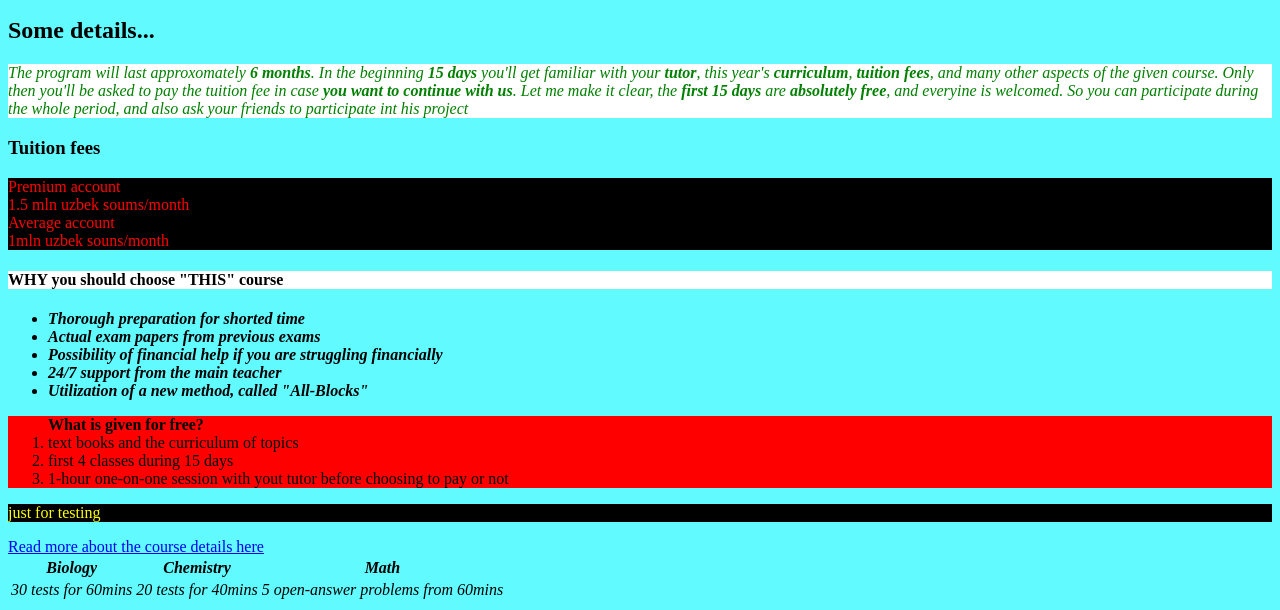
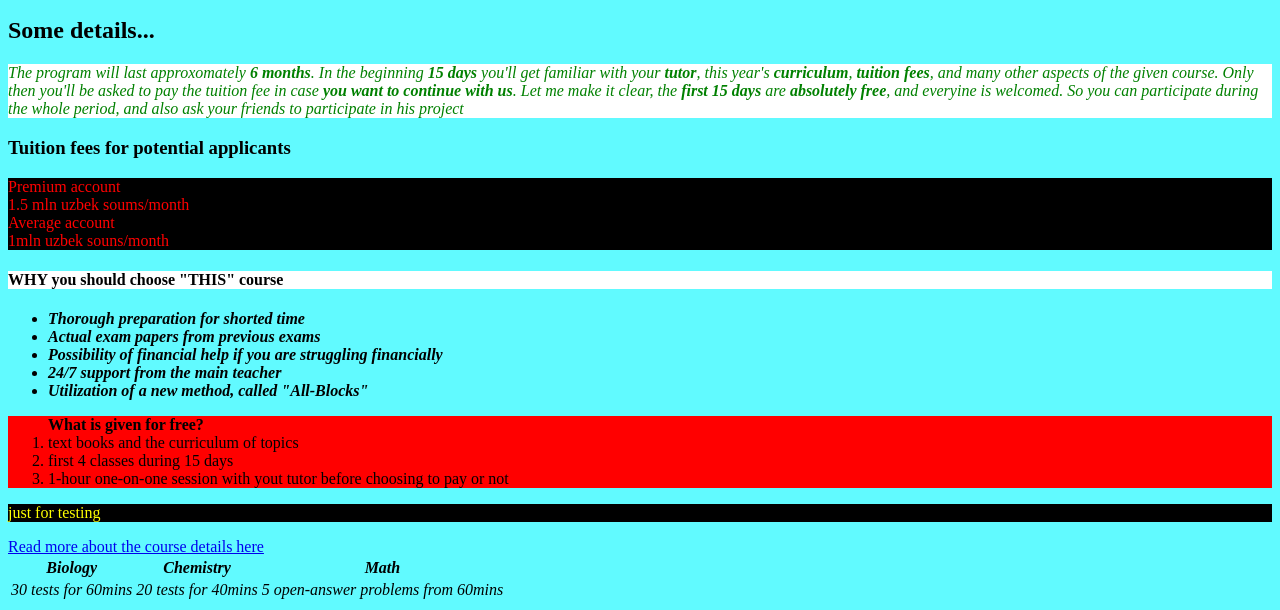
Before and after one commit to akfa-entrance/akfa-entrance.github.io, a plain HTML site: page index.html in a window 1280 px wide. Shown: the part 323-933 px from the top of the page. Drawn offline with Linux system fonts and the light colour scheme.

Commit message:
Update index.html

```diff
--- a/index.html
+++ b/index.html
@@ -30,9 +30,13 @@ h1{color:red}
 <h2 id="second_heading"> Some details...</h2>
 
 
-      <p class="first_class">  <em>The program will last approxomately <strong>6 months</strong>. In the beginning <strong>15 days</strong> you'll get familiar with your <strong>tutor</strong>, this year's <strong>curriculum</strong>, <strong>tuition fees</strong>, and many other aspects of the given course. Only then you'll be asked to pay the tuition fee in case <strong>you want to continue with us</strong>. Let me make it clear, the <strong>first 15 days</strong> are <strong>absolutely free</strong>, and everyine is welcomed. So you can participate during the whole period, and also ask your friends to participate int his project</em></p>
+      <p class="first_class">  <em>The program will last approxomately <strong>6 months</strong>. In the beginning <strong>15 days</strong> you'll get familiar
+      with your <strong>tutor</strong>, this year's <strong>curriculum</strong>, <strong>tuition fees</strong>, and many other aspects of the given course.
+      Only then you'll be asked to pay the tuition fee in case <strong>you want to continue with us</strong>. Let me make it clear, the <strong>first 15 days</strong>
+      are <strong>absolutely free</strong>, and everyine is welcomed. So you can participate during the whole period, and also ask your friends to participate in
+      his project</em></p>
 
-<h3>  Tuition fees</h3>
+<h3>  Tuition fees for potential applicants</h3>
   <p class="second_class"> Premium account<br>
  1.5 mln uzbek soums/month<br>
 Average account<br>
```
